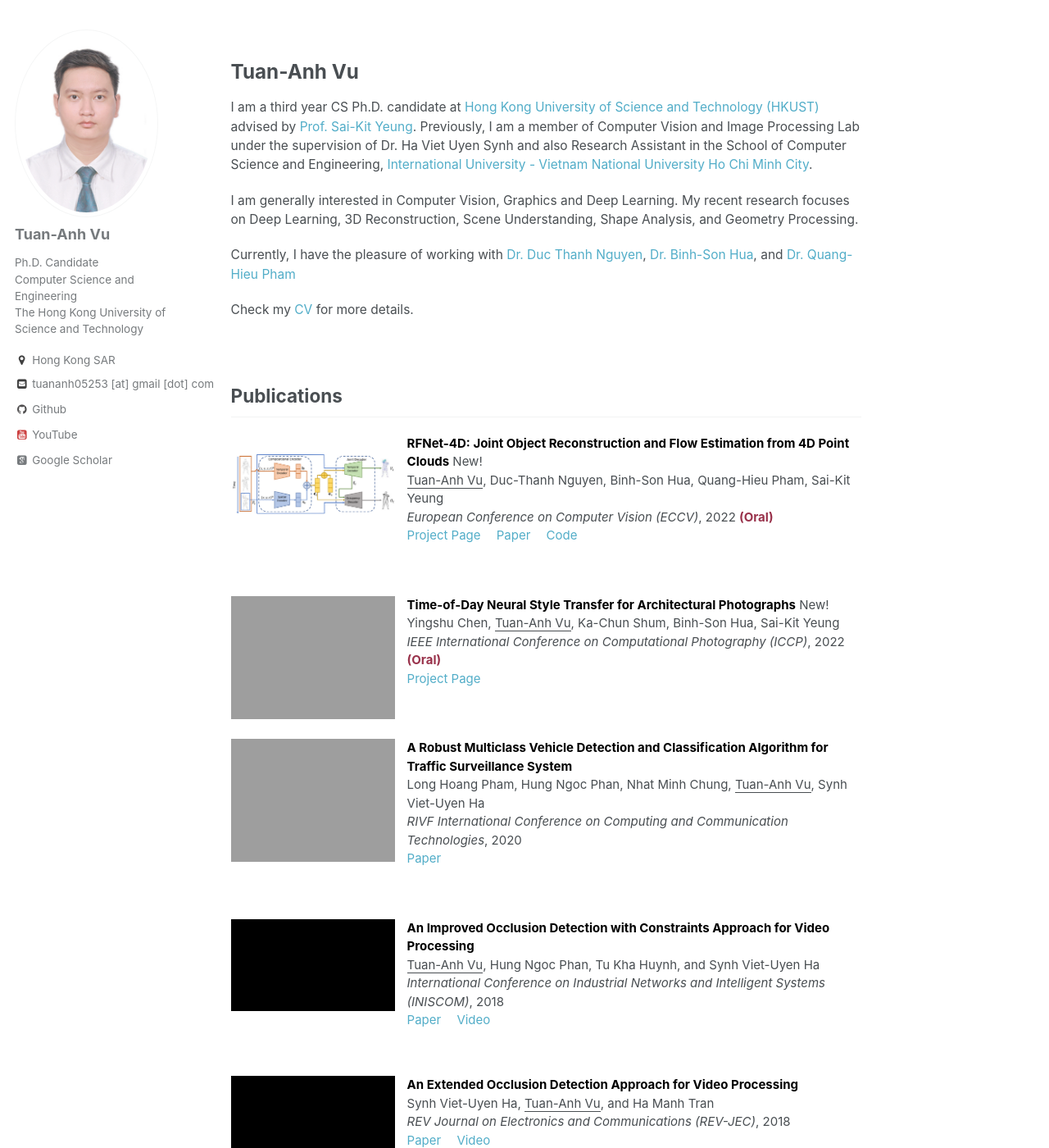
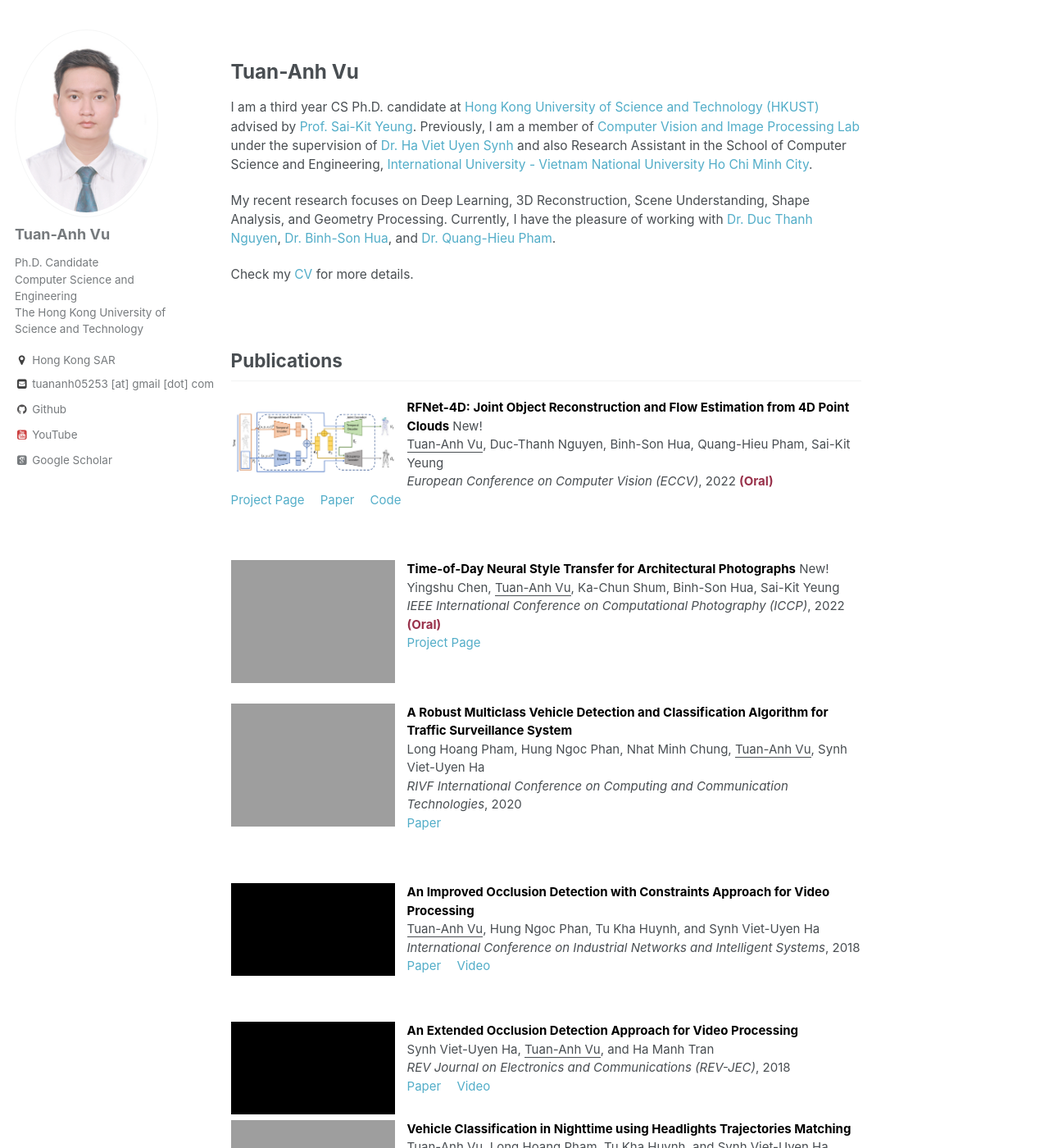
Before and after one commit to tuananh1007/tuananh1007.github.io, a Jekyll site: the page built from _pages/about.html, in a window 1280 px wide and 1400 px high. Shown: the whole window at 82% size. Built offline with Jekyll 4.4.1, drawn with Linux system fonts in a browser that asks for light colours; some web fonts are replaced.

Commit message:
update layout

```diff
--- a/_pages/about.html
+++ b/_pages/about.html
@@ -22,14 +22,12 @@
                 <div class="col-4 col-sm-4 col-md-3 col-lg-2 p-0 pl-0 pl-sm-4 offset-xl-1 col-xl-7">
                     <p>
                       I am a third year CS Ph.D. candidate at <a href="https://hkust.edu.hk/">Hong Kong University of Science and Technology (HKUST)</a> advised by <a href="https://www.saikit.org/">Prof. Sai-Kit Yeung</a>.
-                      Previously, I am a member of Computer Vision and Image Processing Lab under the supervision of Dr. Ha Viet Uyen Synh and also Research Assistant in the School of Computer Science and Engineering, <a href="https://hcmiu.edu.vn/en/">International University - Vietnam National University Ho Chi Minh City</a>.
+                      Previously, I am a member of <a href="https://hcmiu-cvip.github.io/">Computer Vision and Image Processing Lab</a> under the supervision of <a href="https://it.hcmiu.edu.vn/user/hvusynh/">Dr. Ha Viet Uyen Synh</a> and also Research Assistant in the School of Computer Science and Engineering, <a href="https://hcmiu.edu.vn/en/">International University - Vietnam National University Ho Chi Minh City</a>.
                     </p>
 
                     <p>
-                      I am generally interested in Computer Vision, Graphics and Deep Learning. My recent research focuses on Deep Learning, 3D Reconstruction, Scene Understanding, Shape Analysis, and Geometry Processing.
+                      My recent research focuses on Deep Learning, 3D Reconstruction, Scene Understanding, Shape Analysis, and Geometry Processing. Currently, I have the pleasure of working with <a href="https://ducthanhnguyen.weebly.com/">Dr. Duc Thanh Nguyen</a>, <a href="https://sonhua.github.io/">Dr. Binh-Son Hua</a>, and <a href="https://pqhieu.github.io/">Dr. Quang-Hieu Pham</a>.
                     </p>
-
-                    <p>Currently, I have the pleasure of working with <a href="https://ducthanhnguyen.weebly.com/">Dr. Duc Thanh Nguyen</a>, <a href="https://sonhua.github.io/">Dr. Binh-Son Hua</a>, and <a href="https://pqhieu.github.io/">Dr. Quang-Hieu Pham</a></p>
 
                     <p class="my-0">
                       Check my <a href="{{ base_path }}/assets/CV_TAVU2022.pdf">CV</a> for more details.
@@ -124,7 +122,7 @@
         An Improved Occlusion Detection with Constraints Approach for Video Processing</a></strong>
         <br>
         <u>Tuan-Anh Vu</u>, Hung Ngoc Phan, Tu Kha Huynh, and Synh Viet-Uyen Ha<br>
-        <em>International Conference on Industrial Networks and Intelligent Systems (INISCOM)</em>, 2018<br>
+        <em>International Conference on Industrial Networks and Intelligent Systems</em>, 2018<br>
         <span class="links">
         <a href="https://link.springer.com/chapter/10.1007/978-3-030-05873-9_19">Paper</a>
         <a href="https://youtu.be/J787oznbElM">Video</a>
@@ -236,7 +234,7 @@
 
         Mentors:
         <a target="_blank" href="https://it.hcmiu.edu.vn/user/hvusynh/"> Dr. Ha Viet-Uyen Synh</a>,
-        <a target="_blank" href="https://scholar.google.com/citations?user=xPyle9AAAAAJ&hl=en"> Dr. Long Hoang Pham</a>,
+        <a target="_blank" href="https://scholar.google.com/citations?user=xPyle9AAAAAJ&hl=en"> Dr. Long Hoang Pham</a>.
       </div>
   </div>
 
```
Also changed, not shown: assets/images/eccv2022_rfnet4d.png, assets/images/hcmiu_logo.png, assets/images/hcmiu_logo_full.png (added).
